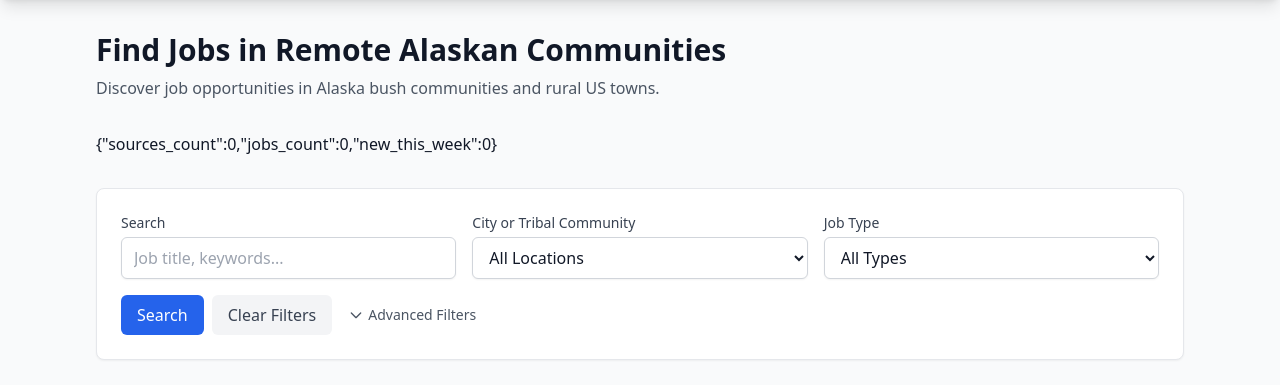
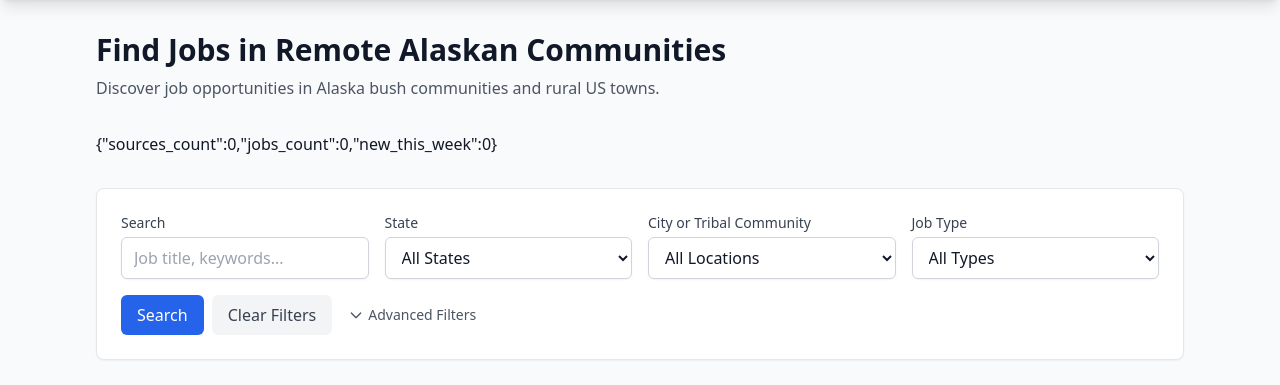
Before and after one commit to mbuckingham74/Far-Reach-Jobs, a FastAPI app: page / in a window 1280 px wide. Shown: the part 72-457 px from the top of the page. Run offline with FastAPI, Linux system fonts and the light colour scheme; data that the repository does not hold is empty; some libraries are stand-ins or nearby versions.

Commit message:
Add state filter to job listings (#76)
- Add State dropdown filter to main filter bar (4-column layout)
- Pre-load states list from database in home route
- Update clearFilters() to reset state filter
- Include state parameter in pagination query strings
- Update "no jobs found" condition to include state filter

🤖 Generated with [Claude Code](https://claude.com/claude-code)

Co-authored-by: Claude <noreply@anthropic.com>

```diff
--- a/backend/app/main.py
+++ b/backend/app/main.py
@@ -69,6 +69,16 @@ def home(request: Request, db: Session = Depends(get_db)):
     from app.models import Job, ScrapeSource
     user = get_optional_current_user(request)
 
+    # Pre-load states for the filter dropdown
+    states = (
+        db.query(Job.state)
+        .filter(Job.is_stale == False, Job.state.isnot(None), Job.state != "")
+        .distinct()
+        .order_by(Job.state)
+        .all()
+    )
+    state_list = [st[0] for st in states if st[0]]
+
     # Pre-load locations for the filter dropdown (server-side render as fallback)
     locations = (
         db.query(Job.location)
@@ -100,6 +110,7 @@ def home(request: Request, db: Session = Depends(get_db)):
     return templates.TemplateResponse("index.html", {
         "request": request,
         "user": user,
+        "states": state_list,
         "locations": location_list,
         "organizations": organization_list,
         "sources": sources,
--- a/backend/app/routers/jobs.py
+++ b/backend/app/routers/jobs.py
@@ -93,6 +93,7 @@ def list_jobs(
                 "per_page": per_page,
                 "total_pages": total_pages,
                 "q": q or "",
+                "state": state or "",
                 "location": location or "",
                 "job_type": job_type or "",
                 "date_posted": date_posted_days or "",
--- a/backend/app/templates/index.html
+++ b/backend/app/templates/index.html
@@ -35,7 +35,7 @@
           hx-target="#job-list"
           hx-trigger="submit"
           hx-indicator="#job-list-container">
-        <div class="grid grid-cols-1 sm:grid-cols-2 lg:grid-cols-3 gap-4">
+        <div class="grid grid-cols-1 sm:grid-cols-2 lg:grid-cols-4 gap-4">
             <div>
                 <label for="q" class="block text-sm font-medium text-gray-700 dark:text-gray-300 mb-1">Search</label>
                 <input type="text" id="q" name="q" placeholder="Job title, keywords..."
@@ -44,6 +44,20 @@
                        hx-trigger="keyup changed delay:400ms"
                        hx-include="#job-filters"
                        class="w-full px-3 py-2 border border-gray-300 dark:border-gray-600 rounded-md shadow-sm focus:ring-2 focus:ring-primary-500 focus:border-primary-500 bg-white dark:bg-gray-700 dark:text-white dark:placeholder-gray-400">
+            </div>
+            <div>
+                <label for="state" class="block text-sm font-medium text-gray-700 dark:text-gray-300 mb-1">State</label>
+                <select id="state" name="state"
+                        hx-get="/api/jobs"
+                        hx-target="#job-list"
+                        hx-trigger="change"
+                        hx-include="#job-filters"
+                        class="w-full px-3 py-2 border border-gray-300 dark:border-gray-600 rounded-md shadow-sm focus:ring-2 focus:ring-primary-500 focus:border-primary-500 bg-white dark:bg-gray-700 dark:text-white">
+                    <option value="">All States</option>
+                    {% for st in states %}
+                    <option value="{{ st }}">{{ st }}</option>
+                    {% endfor %}
+                </select>
             </div>
             <div>
                 <label for="location" class="block text-sm font-medium text-gray-700 dark:text-gray-300 mb-1">City or Tribal Community</label>
@@ -169,6 +183,7 @@
 <script>
 function clearFilters() {
     document.getElementById('q').value = '';
+    document.getElementById('state').value = '';
     document.getElementById('location').value = '';
     document.getElementById('job_type').value = '';
     document.getElementById('date_posted').value = '';
--- a/backend/app/templates/partials/job_list.html
+++ b/backend/app/templates/partials/job_list.html
@@ -69,6 +69,7 @@
 {# Build filter query string for pagination #}
 {% set filter_params = [] %}
 {% if q %}{% set _ = filter_params.append('q=' ~ q) %}{% endif %}
+{% if state %}{% set _ = filter_params.append('state=' ~ state) %}{% endif %}
 {% if location %}{% set _ = filter_params.append('location=' ~ location) %}{% endif %}
 {% if job_type %}{% set _ = filter_params.append('job_type=' ~ job_type) %}{% endif %}
 {% if date_posted %}{% set _ = filter_params.append('date_posted=' ~ date_posted) %}{% endif %}
@@ -110,7 +111,7 @@
     </svg>
     <h3 class="text-lg font-medium text-gray-700 dark:text-gray-300 mb-2">No jobs found</h3>
     <p class="text-gray-500 dark:text-gray-400">
-        {% if q or location or job_type or date_posted or organization or source_id %}
+        {% if q or state or location or job_type or date_posted or organization or source_id %}
         Try adjusting your search filters or check back later for new listings.
         {% else %}
         No jobs available yet. Check back soon!<br>
```
